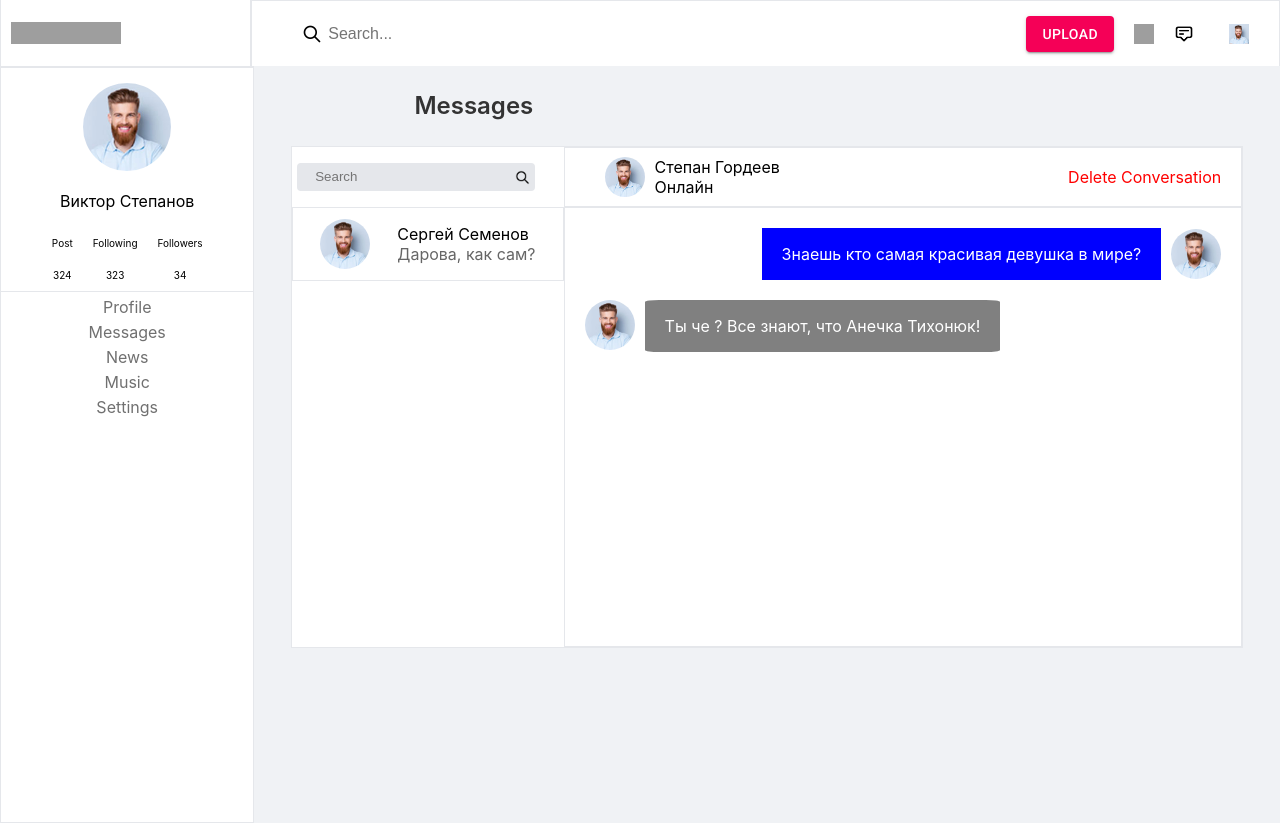
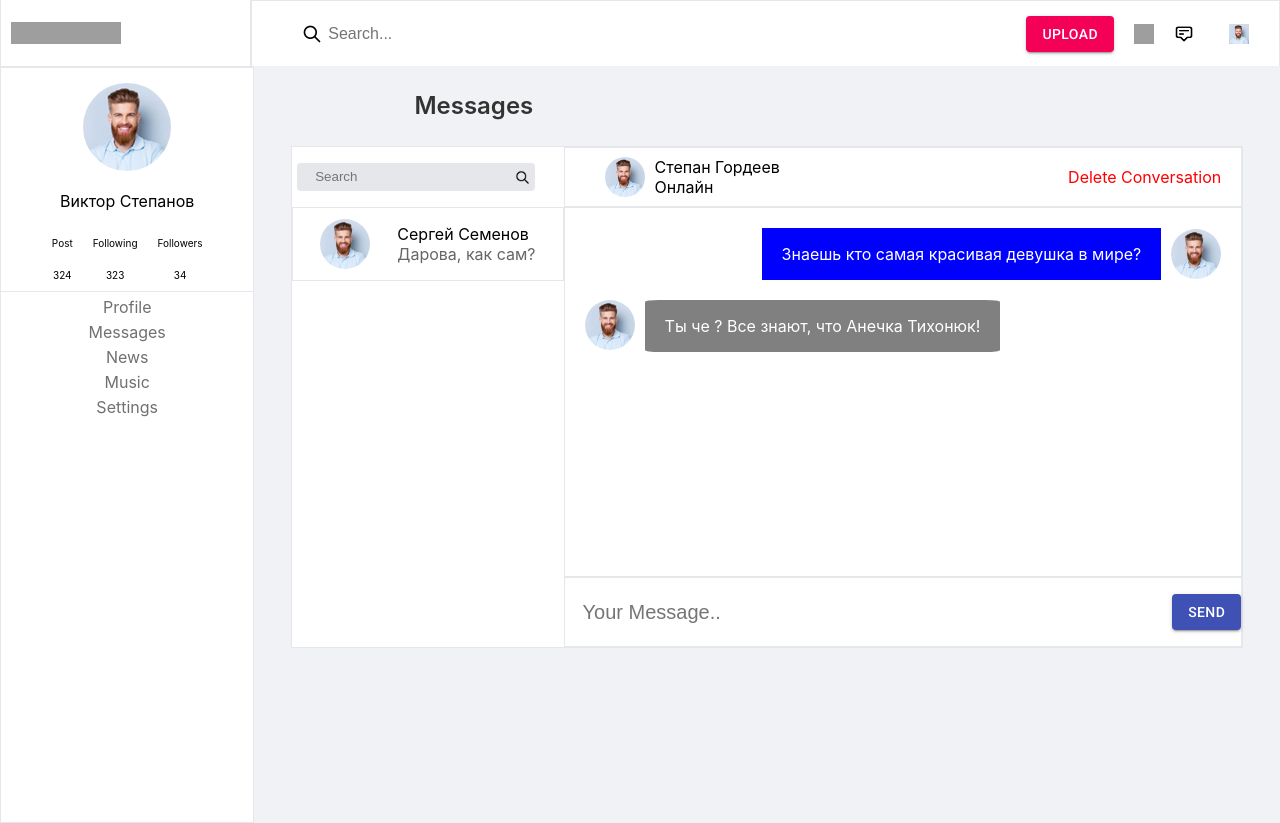
Before and after one commit to ViktorS01/social-network, a React (Create React App) app: page /messages in a window 1280 px wide. Built offline with nearby package versions, Linux system fonts and the light colour scheme; grey boxes are pictures that could not be loaded.

Commit message:
feat: add send message block

```diff
--- a/src/components/Dialogs/DialogComponent.jsx
+++ b/src/components/Dialogs/DialogComponent.jsx
@@ -4,16 +4,18 @@ import {SearchBlock} from "./SearchBlock/SearchBlock";
 import {StatusBlock} from "./StatusBlock/StatusBlock";
 import {CardsMessage} from "./CardsMessage/CardsMessage";
 import {MessageInfo} from "./MessageInfo/MessageInfo";
+import {SendMessage} from "./SendMessage/SendMessage";
 
 export const DialogComponent = () => {
     return (
         <div className={classes.main}>
             <p className={classes.dialogsTitle}>Messages</p>
             <div className={classes.dialogsBlock}>
-                <SearchBlock />
-                <StatusBlock />
-                <CardsMessage />
-                <MessageInfo />
+                <SearchBlock/>
+                <StatusBlock/>
+                <CardsMessage/>
+                <MessageInfo/>
+                <SendMessage />
             </div>
         </div>
     )
--- a/src/components/Dialogs/Dialogs.module.css
+++ b/src/components/Dialogs/Dialogs.module.css
@@ -16,8 +16,9 @@
     display: grid;
     grid-template-areas:
             "search info"
-            "dialogs messages";
-    grid-template-rows: 60px 1fr;
+            "dialogs messages"
+            "dialogs send";
+    grid-template-rows: 60px 1fr 70px;
     grid-template-columns: 4fr 10fr;
     background-color: #fff;
     width: 950px;
--- /dev/null
+++ b/src/components/Dialogs/SendMessage/SendMessage.jsx
@@ -0,0 +1,14 @@
+import React from "react";
+import classes from './sendMessage.module.css';
+import {Button} from "@material-ui/core";
+
+export const SendMessage = () => {
+    return (
+        <>
+            <div className={classes.sendMessageBlock}>
+                <input className={classes.sendMessageBlock__input} type="text" placeholder="Your Message.."/>
+                <Button className={classes.sendMessageBlock__button} variant="contained" color="primary">Send</Button>
+            </div>
+        </>
+    )
+};
--- /dev/null
+++ b/src/components/Dialogs/SendMessage/sendMessage.module.css
@@ -0,0 +1,24 @@
+.sendMessageBlock{
+    grid-area: send;
+    border: 1px solid #e5e7eb;
+
+    display: flex;
+    align-items: center;
+    justify-content: space-between;
+}
+
+.sendMessageBlock__input{
+    margin-left: 3px;
+    height: 28px;
+    width: 180px;
+    padding: 0 15px;
+    line-height: 48px;
+    font-size: 20px;
+    color: #808080;
+    font-weight: 400;
+    border: none;
+}
+
+.sendMessageBlock__button{
+    margin-right: 20px;
+}
```
